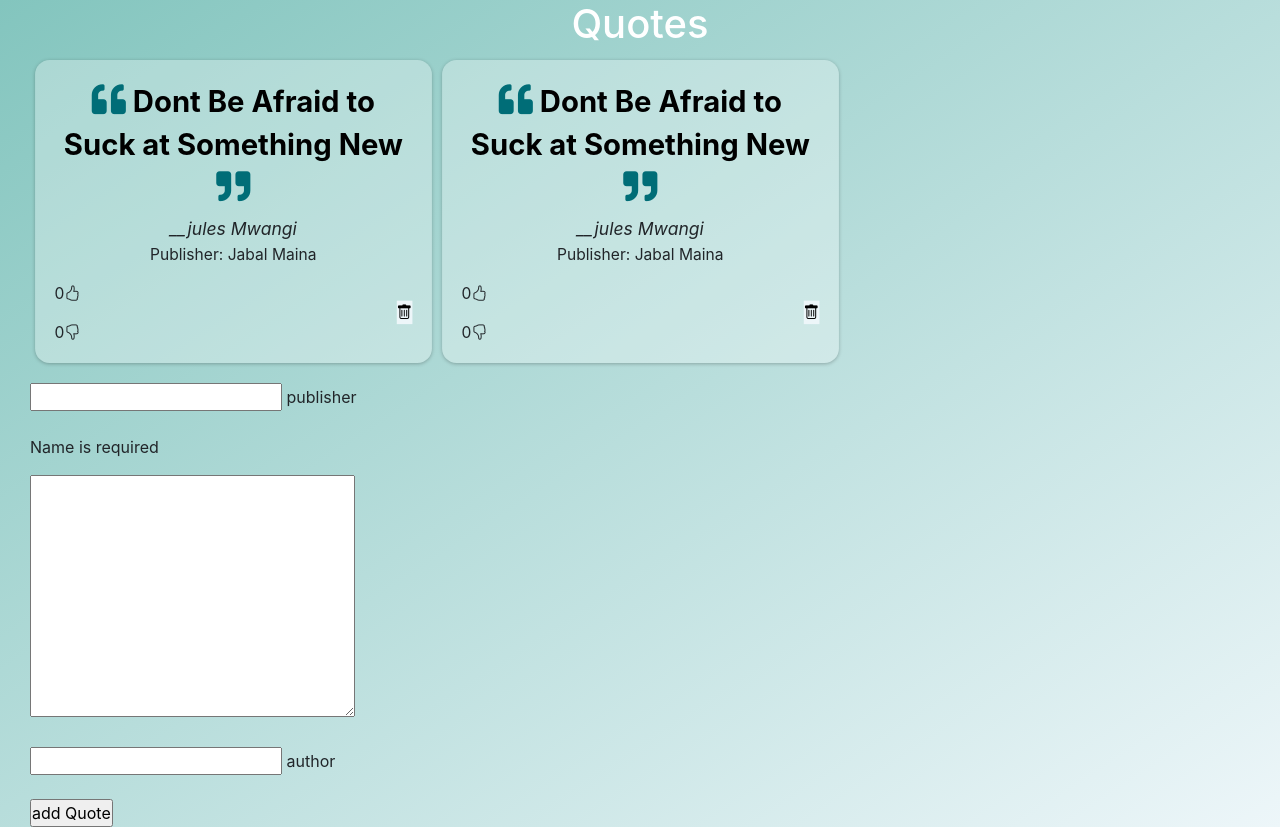
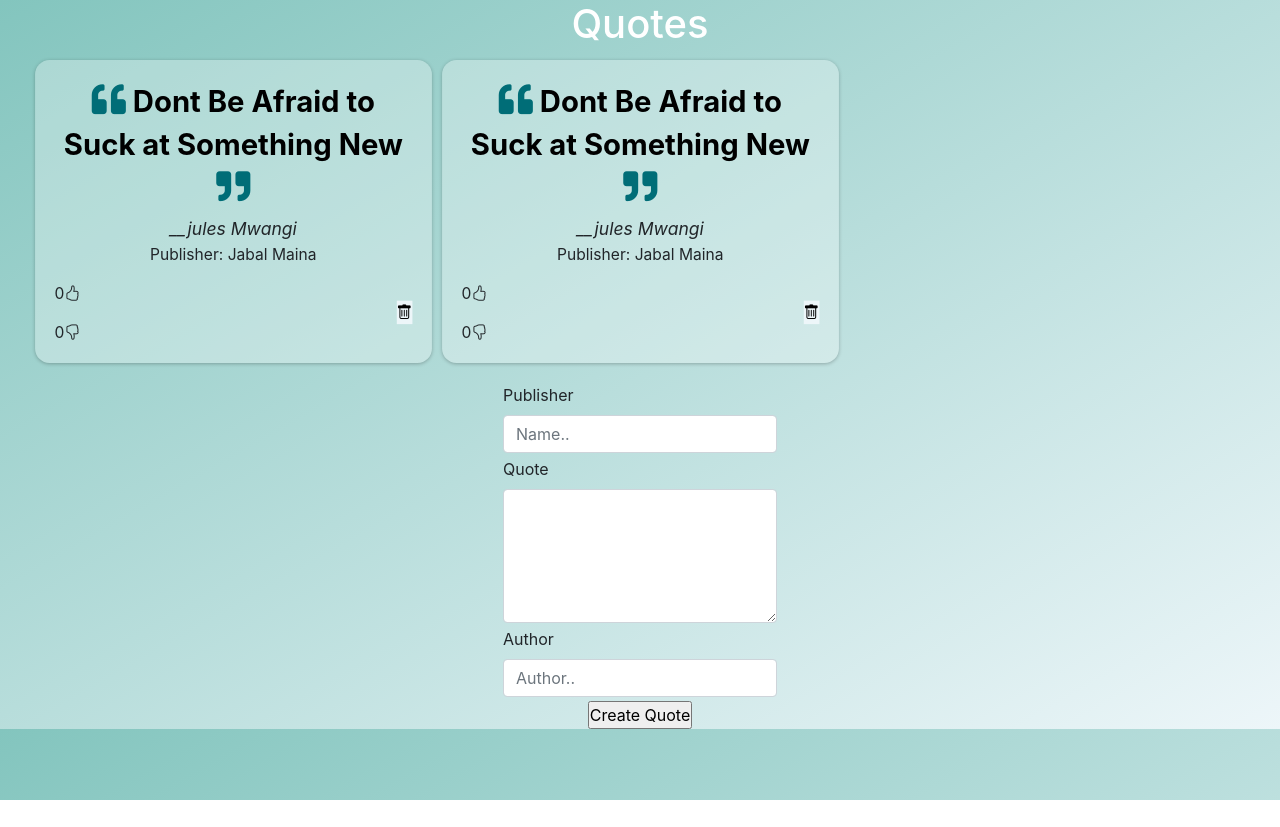
Before and after one commit to juliamwangi123/quote_generator, an Angular app: page / in a window 1280 px wide. After the commit the page ends 800 px from the top, so only its background shows below. Built offline with nearby package versions, Linux system fonts and the light colour scheme.

Commit message:
ft:add form

```diff
--- a/src/app/componets/quote/quote.component.css
+++ b/src/app/componets/quote/quote.component.css
@@ -73,3 +73,9 @@ li{
     margin-top: 20px;
     border:none
 }
+
+.form{
+    display: flex;
+    justify-content: center;
+    width: 100%;
+}
--- a/src/app/componets/quote/quote.component.html
+++ b/src/app/componets/quote/quote.component.html
@@ -44,7 +44,7 @@
 
        </div>
 
-    <div class="col-6 col-md-4">
+    <div class="col-6 col-md-12" class="form">
     <app-forms (customQuote)="customQuote($event)" ></app-forms>
 
 </div>
--- a/src/app/forms/forms.component.css
+++ b/src/app/forms/forms.component.css
@@ -0,0 +1,4 @@
+.btnCreate{
+    display: flex;
+    justify-content: center;
+}
--- a/src/app/forms/forms.component.html
+++ b/src/app/forms/forms.component.html
@@ -1,10 +1,24 @@
-<form   (ngSubmit)=" sendQouteToParent()" #quoteForm="ngForm">
-    <input type="text" name="publisher"    [(ngModel)]="newquote.publisher"> publisher <br> <br>
-    <!-- <div [hidden]="publisher.valid || publisher.pristine" class="alert alert-danger"> -->
-        <p>Name is required</p>
-    <!-- </div> -->
-    <textarea name="quote" id="" cols="30" rows="10"  #quote="ngModel" [(ngModel)]="newquote.quote"></textarea> <br> <br>
-    <input type="text" name="author" id="" [(ngModel)]="newquote.author"> author  <br> <br>
-    <input type="submit" value="add Quote">
+
+<form  (ngSubmit)=" sendQouteToParent()" #quoteForm="ngForm" >
+
+<div class="mb-1" >
+    <label for="exampleFormControlInput1" class="form-label">Publisher</label>
+    <input type="text" class="form-control" id="exampleFormControlInput1" placeholder="Name.." name="publisher" [(ngModel)]="newquote.publisher">
+  </div>
+
+  <div class="mb-1">
+    <label for="exampleFormControlTextarea1" class="form-label">Quote</label>
+    <textarea class="form-control" id="exampleFormControlTextarea1" rows="2" name="quote" id="" cols="10" rows="5"  #quote="ngModel" [(ngModel)]="newquote.quote"></textarea>
+  </div>
+  <div class="mb-1" >
+    <label for="exampleFormControlInput1" class="form-label">Author</label>
+    <input type="text" class="form-control" id="exampleFormControlInput1" placeholder="Author.." name="author" [(ngModel)]="newquote.author">
+
+  </div>
+
+  <div class="mb-1" class="btnCreate">
+    <input type="submit" value="Create Quote" >
+
+  </div>
 
 </form>
```
